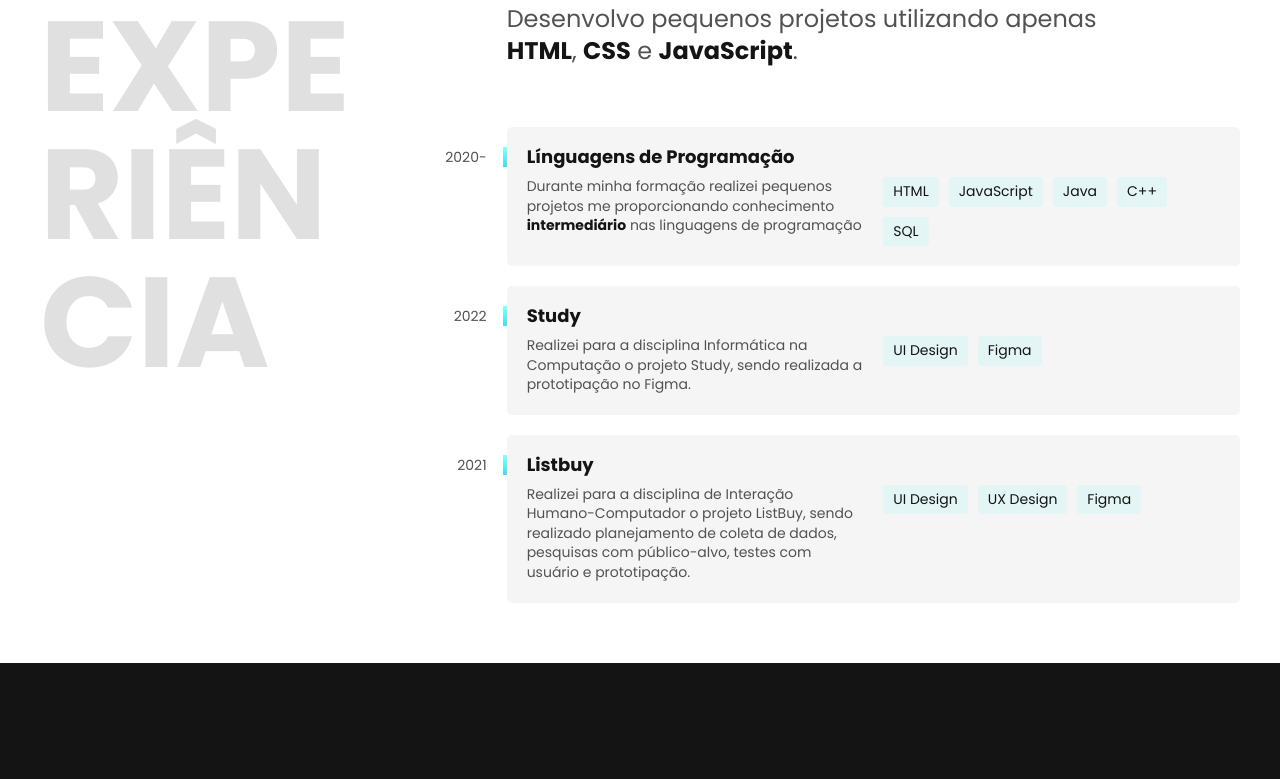
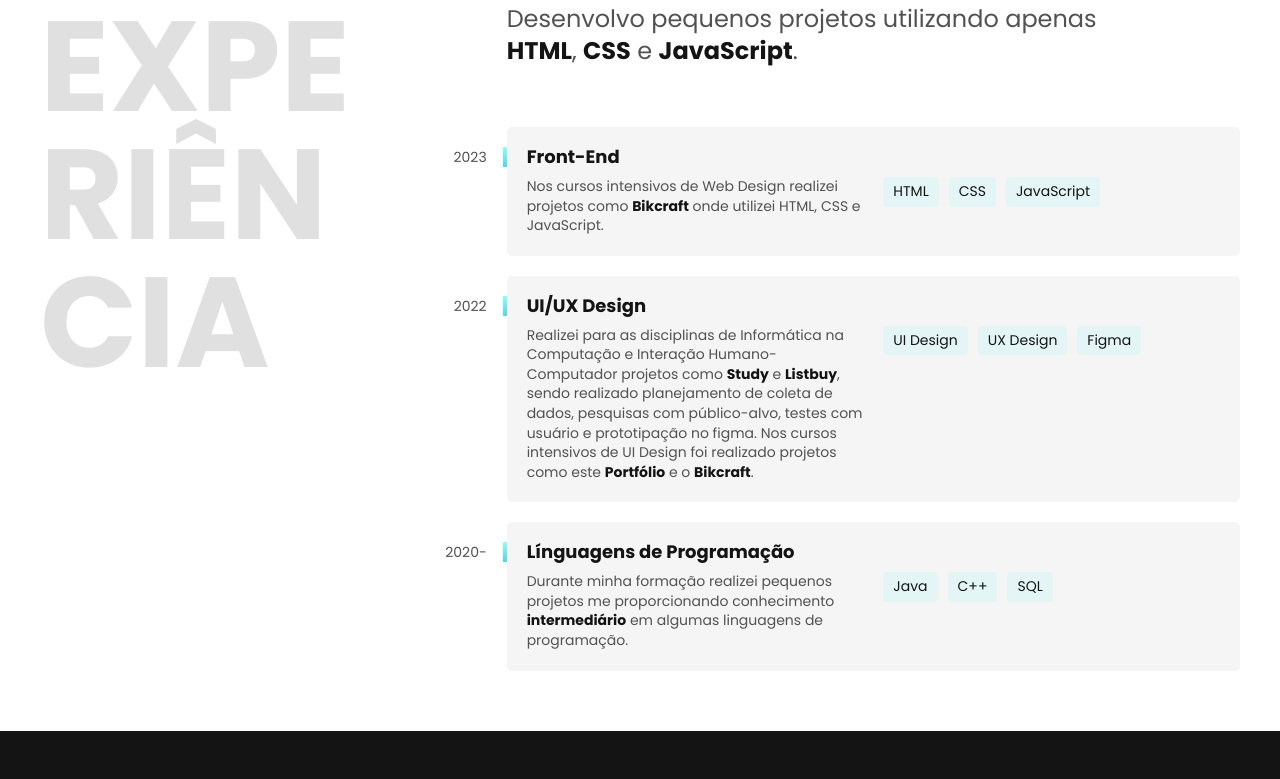
Before and after one commit to larisnarciso/larisnarciso.github.io, a plain HTML site: page index.html in a window 1280 px wide. Shown: the part 776-1555 px from the top of the page. Drawn offline with Linux system fonts and the light colour scheme.

Commit message:
atualização

```diff
--- a/css/experiencia.css
+++ b/css/experiencia.css
@@ -47,6 +47,15 @@
   line-height: 1.1;
   font-weight: bold;
   grid-column: 1/-1;
+}
+
+.estudo-titulo a {
+  text-decoration: none;
+  color: inherit;
+}
+
+.estudo-titulo a:hover {
+  color: #525252;
 }
 
 .estudo-texto {
--- a/css/footer.css
+++ b/css/footer.css
@@ -23,6 +23,10 @@
 
 .footer-contato li a {
   color: #ffffff;
+}
+
+.footer-contato li a:hover {
+  color: #e0e0e0;
 }
 
 .footer-copy {
--- a/css/formacao.css
+++ b/css/formacao.css
@@ -83,6 +83,10 @@
   margin-bottom: 60px;
 }
 
+.cursos li a:hover {
+  color: #e0e0e0;
+}
+
 .formacao-extra h3 {
   font-size: 0.875rem;
   line-height: 1.4;
--- a/css/header.css
+++ b/css/header.css
@@ -29,7 +29,7 @@
   display: block;
   height: 2px;
   width: 0%;
-  background-color: #141414;
+  background-color: #525252;
   margin-top: 4px;
   transition: 0.3s;
 }
--- a/index.html
+++ b/index.html
@@ -31,8 +31,8 @@
     <div>
       <h1>Desenvolvedora<br>Front End &<br> UX/UI Designer</h1>
       <div class="introducao-subtitulo">
-        <a href="http://www.github.com/larisnarciso"><img src="./img/git.svg" alt="github"></a>
-        <a href="https://www.linkedin.com/in/larisnarciso/"><img src="./img/linkdin.svg" alt="linkdin"></a>
+        <a href="http://www.github.com/larisnarciso"><img src="./img/git.svg" width="30" height="30" alt="github"></a>
+        <a href="https://www.linkedin.com/in/larisnarciso/"><img src="./img/linkdin.svg" width="34" height="34" alt="linkdin"></a>
         <p>Lavras/MG</p>
       </div>
     </div>
@@ -44,36 +44,35 @@
       <p class="texto">Desenvolvo pequenos projetos utilizando apenas <strong>HTML</strong>, <strong>CSS</strong> e <strong>JavaScript</strong>.</p>
 
       <div class="estudo">
-        <span class="estudo-ano">2020-</span>
-        <h3 class="estudo-titulo">Línguagens de Programação</h3>
-        <p class="estudo-texto">Durante minha formação realizei pequenos projetos me proporcionando conhecimento <strong>intermediário</strong> nas linguagens de programação</p>
+        <span class="estudo-ano">2023</span>
+        <h3 class="estudo-titulo"><a href="https://github.com/larisnarciso/Origamid">Front-End</a></h3>
+        <p class="estudo-texto">Nos cursos intensivos de Web Design realizei projetos como <strong>Bikcraft</strong> onde utilizei HTML, CSS e JavaScript.</p>
         <ul class="estudo-habilidade">
           <li>HTML</li>
+          <li>CSS</li>
           <li>JavaScript</li>
-          <li>Java</li>
-          <li>C++</li>
-          <li>SQL</li>
         </ul>
       </div>
 
       <div class="estudo">
         <span class="estudo-ano">2022</span>
-        <h3 class="estudo-titulo">Study</h3>
-        <p class="estudo-texto">Realizei para a disciplina Informática na Computação o projeto Study, sendo realizada a prototipação no Figma.</p>
+        <h3 class="estudo-titulo"><a href="https://github.com/larisnarciso/UI-UX-Design">UI/UX Design</a></h3>
+        <p class="estudo-texto">Realizei para as disciplinas de Informática na Computação e Interação Humano-Computador projetos como <strong>Study</strong> e <strong>Listbuy</strong>, sendo realizado planejamento de coleta de dados, pesquisas com público-alvo, testes com usuário e prototipação no figma. Nos cursos intensivos de UI Design foi realizado projetos como este <strong>Portfólio</strong> e o <strong>Bikcraft</strong>.</p>
         <ul class="estudo-habilidade">
           <li>UI Design</li>
+          <li>UX Design</li>
           <li>Figma</li>
         </ul>
       </div>
 
       <div class="estudo">
-        <span class="estudo-ano">2021</span>
-        <h3 class="estudo-titulo">Listbuy</h3>
-        <p class="estudo-texto">Realizei para a disciplina de Interação Humano-Computador o projeto ListBuy, sendo realizado planejamento de coleta de dados, pesquisas com público-alvo, testes com usuário e prototipação.</p>
+        <span class="estudo-ano">2020-</span>
+        <h3 class="estudo-titulo"><a href="https://github.com/larisnarciso?tab=repositories">Línguagens de Programação</a></h3>
+        <p class="estudo-texto">Durante minha formação realizei pequenos projetos me proporcionando conhecimento <strong>intermediário</strong> em algumas linguagens de programação.</p>
         <ul class="estudo-habilidade">
-          <li>UI Design</li>
-          <li>UX Design</li>
-          <li>Figma</li>
+          <li>Java</li>
+          <li>C++</li>
+          <li>SQL</li>
         </ul>
       </div>
 
@@ -99,9 +98,8 @@
           <div class="cursos">
             <h3>Cursos Intensivos</h3>
             <ul>
-              <li>HTML, CSS e JavaScript <span class="andamento">Em andamento</span></li>
-              <a href="https://www.origamid.com/certificate/fc8e015e">
-                <li>UI Design <span>34h</span></li>
+              <li><a href="https://www.origamid.com/certificate/84115b72">HTML e CSS</a><span>46h</span></li>
+              <li><a href="https://www.origamid.com/certificate/fc8e015e">UI Design</a><span>34h</span></li>
               </a>
             </ul>
           </div>
```
